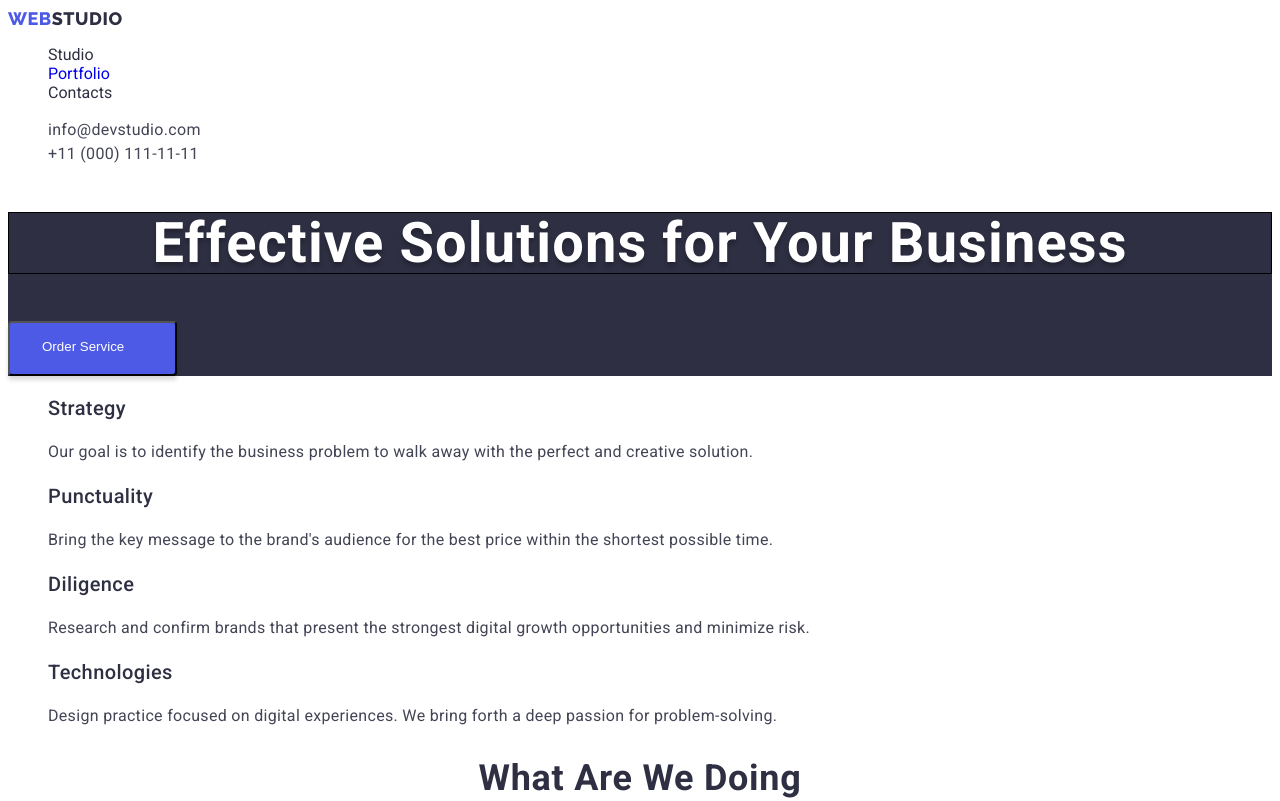
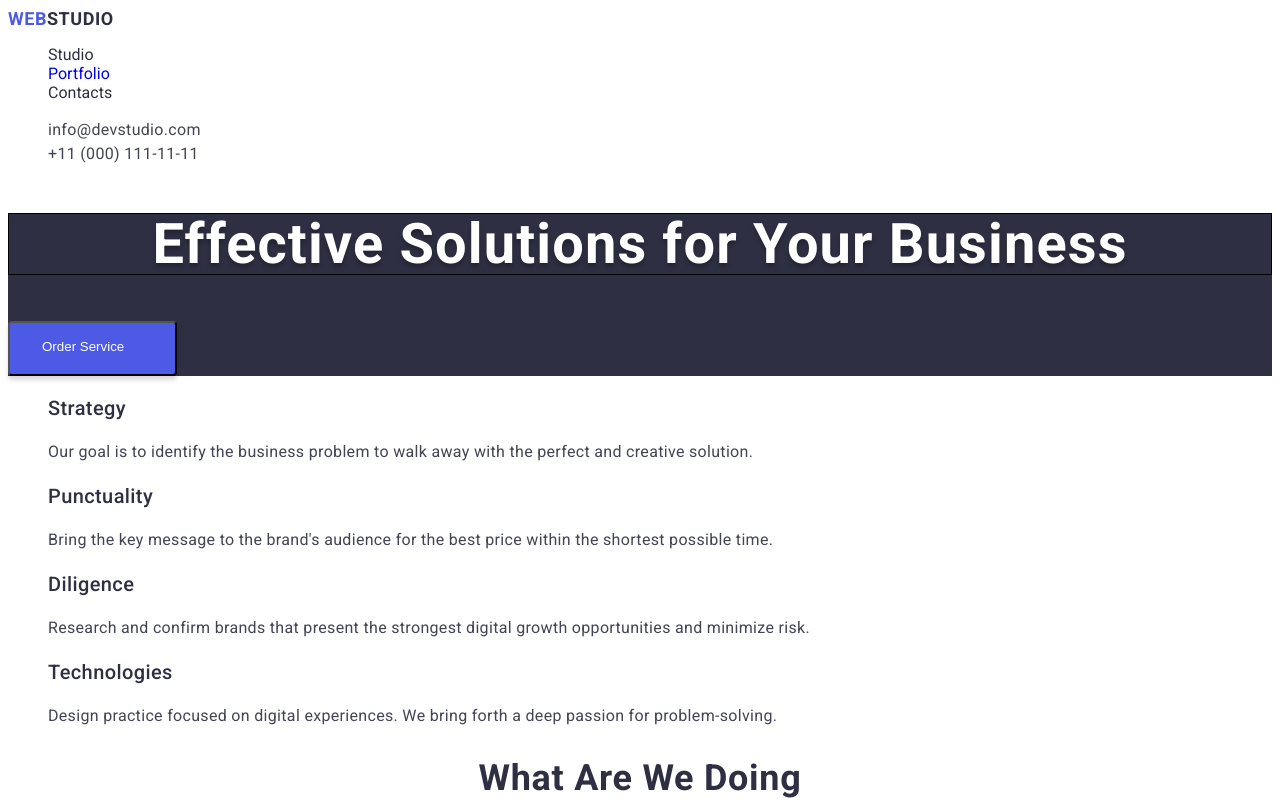
Before and after one commit to Wibairyluli/-goit-markup-hw-02, a plain HTML site: page index.html in a window 1280 px wide. Shown: the top 801 px of the page. Drawn offline with Linux system fonts and the light colour scheme.

Commit message:
second attempt

```diff
--- a/css/styles.css
+++ b/css/styles.css
@@ -36,7 +36,7 @@ body {
 }
 /* Logo */
 .logo-link {
-  font-family: 'Raleway';
+  font-family: 'Raleway' sans-serif;
   font-style: normal;
   font-weight: 800;
   font-size: 18px;
@@ -46,10 +46,11 @@ body {
   letter-spacing: 0.03em;
   text-transform: uppercase;
   color: var(--text-color-hover);
+  line-height: 1.17
 }
 .logo-color {
   color: var(--primary-text-color);
-  font-family: 'Raleway';
+  font-family: 'Raleway'sans-serif;
   font-style: normal;
   font-weight: 800;
   font-size: 18px;
@@ -58,6 +59,7 @@ body {
   align-items: center;
   letter-spacing: 0.03em;
   text-transform: uppercase;
+  line-height: 1.17
 }
 /* adress */
 .phone-mail {
```
Also changed, not shown: portfolio.html (+4 -4 lines).
